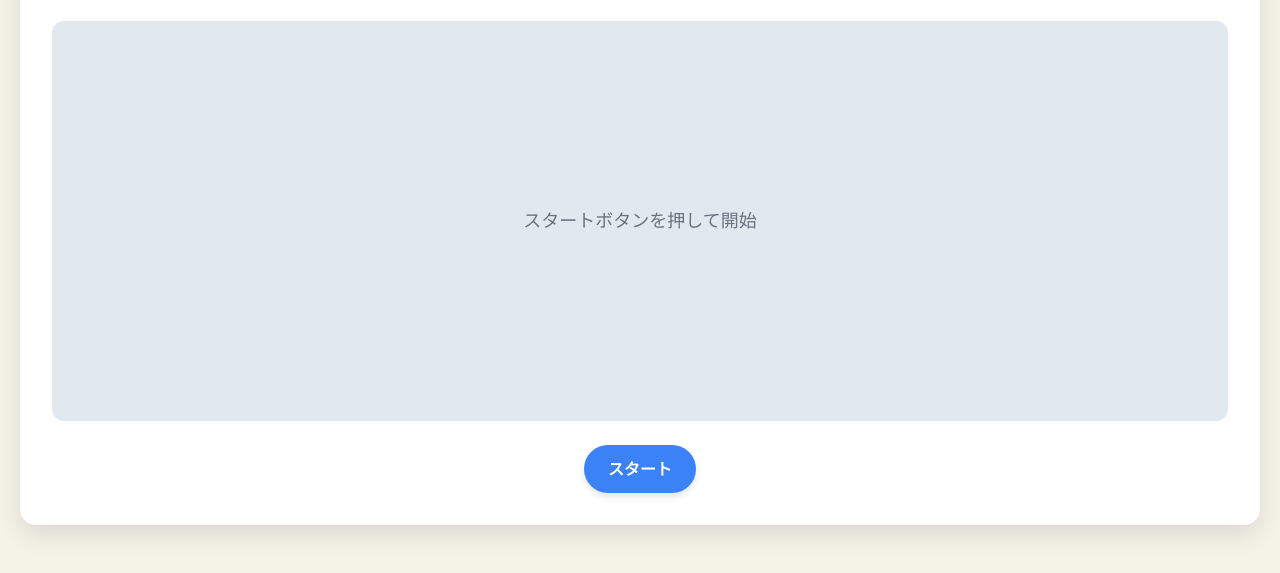
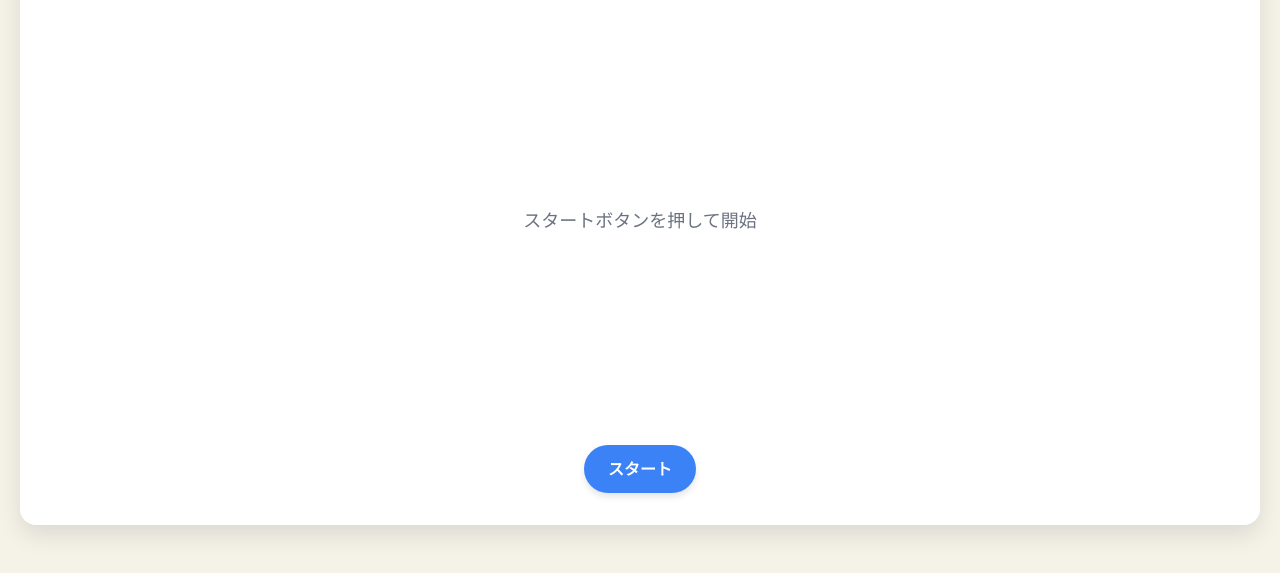
Before and after one commit to sorafjah/onaji-pose2, a plain HTML site: page index.html in a window 1280 px wide. Shown: the part 173-746 px from the top of the page. Drawn offline with nearby package versions, Linux system fonts and the light colour scheme.

Commit message:
Update index.html

```diff
--- a/index.html
+++ b/index.html
@@ -35,7 +35,7 @@
             display: flex;
             justify-content: center;
             align-items: center;
-            background-color: #e2e8f0;
+            background-color: #ffffff; /* グレーから白に変更 */
             border-radius: 12px;
             overflow: hidden;
             position: relative;
```
